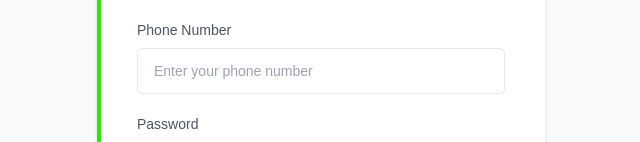
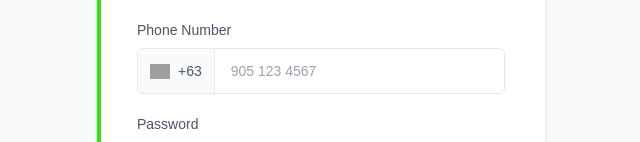
Before and after one commit to pawekz/SERV-IT-MANAGER, a React (Vite) app in the folder frontend/: page /signup in a window 1280 px wide. Shown: the part 337-479 px from the top of the page, without its empty margins (319-959 px from the left). Built offline with nearby package versions, Linux system fonts and the light colour scheme; grey boxes are pictures that could not be loaded.

Commit message:
SignUp Page: Add PH Flag and fixed the input numbering

```diff
--- a/frontend/src/pages/SignUpPage/SignUpPage.jsx
+++ b/frontend/src/pages/SignUpPage/SignUpPage.jsx
@@ -8,7 +8,8 @@ const SignUpPage = () => {
         firstName: '',
         lastName: '',
         email: '',
-        password: ''
+        password: '',
+        phoneNumber: ''
     });
     const [error, setError] = useState('');
     const [loading, setLoading] = useState(false);
@@ -29,11 +30,23 @@ const SignUpPage = () => {
 
     // Add this new function to handle phone number input
     const handlePhoneInput = (e) => {
-        const { id, value } = e.target;
-        // Only allow numeric values
-        if (/^\d*$/.test(value) || value === '') {
-            setFormData({ ...formData, [id]: value });
+        const { value } = e.target;
+        // Remove non-numeric characters from input
+        const numericValue = value.replace(/\D/g, '');
+
+        // Format the phone number with spaces (905 123 4567)
+        let formattedValue = '';
+        if (numericValue.length > 0) {
+            formattedValue = numericValue.slice(0, 3);
+            if (numericValue.length > 3) {
+                formattedValue += ' ' + numericValue.slice(3, 6);
             }
+            if (numericValue.length > 6) {
+                formattedValue += ' ' + numericValue.slice(6, 10);
+            }
+        }
+
+        setFormData({ ...formData, phoneNumber: formattedValue });
     };
 
     // Handle name input - only allow letters
@@ -211,7 +224,7 @@ const SignUpPage = () => {
                             required
                         />
                     </div>
-{/*for phone number*/}
+                    {/*this is for the phone number input text box*/}
                     <div className="mb-5">
                         <label
                             htmlFor="phoneNumber"
@@ -219,16 +232,26 @@ const SignUpPage = () => {
                         >
                             Phone Number
                         </label>
+                        <div className="flex items-center w-full border border-gray-200 rounded-md focus-within:border-[#33e407] focus-within:ring-1 focus-within:ring-[#33e407] transition-colors overflow-hidden">
+                            <div className="flex items-center bg-gray-50 px-3 py-3 border-r border-gray-200">
+                                <img
+                                    src="https://flagcdn.com/16x12/ph.png"
+                                    alt="Philippine flag"
+                                    className="mr-2 w-5 h-auto"
+                                />
+                                <span className="text-sm text-gray-600">+63</span>
+                            </div>
                             <input
                                 maxLength={13}
                                 type="tel"
                                 id="phoneNumber"
                                 value={formData.phoneNumber}
                                 onChange={handlePhoneInput}
-                            className="w-full px-4 py-3 text-sm border border-gray-200 rounded-md focus:outline-none focus:border-[#33e407] focus:ring-1 focus:ring-[#33e407] transition-colors"
-                            placeholder="Enter your phone number"
+                                className="flex-1 px-4 py-3 text-sm border-none focus:outline-none"
+                                placeholder="905 123 4567"
                                 required
                             />
+                        </div>
                     </div>
 
                     <div className="mb-5">
```
Lines whose indentation alone changed are shown as unchanged.
